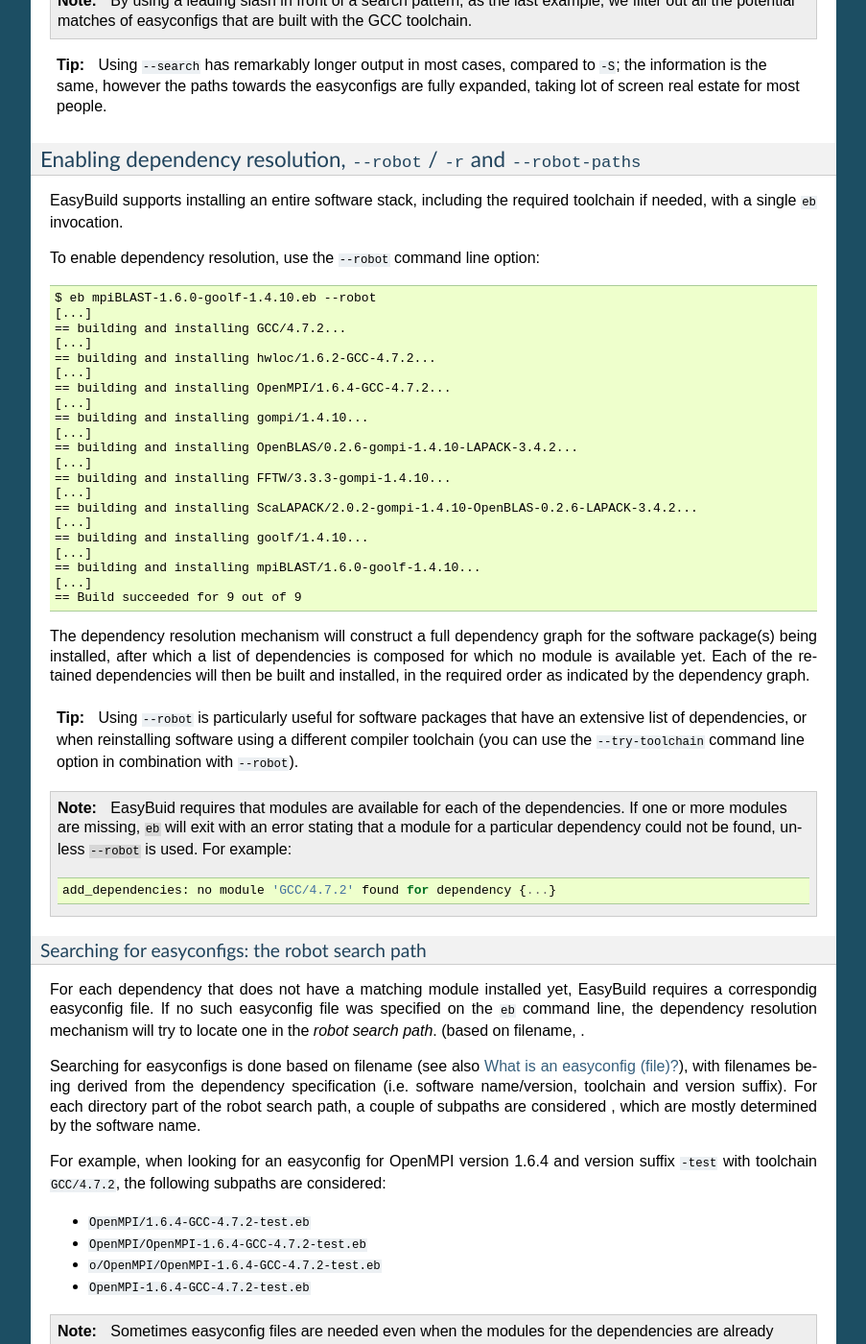
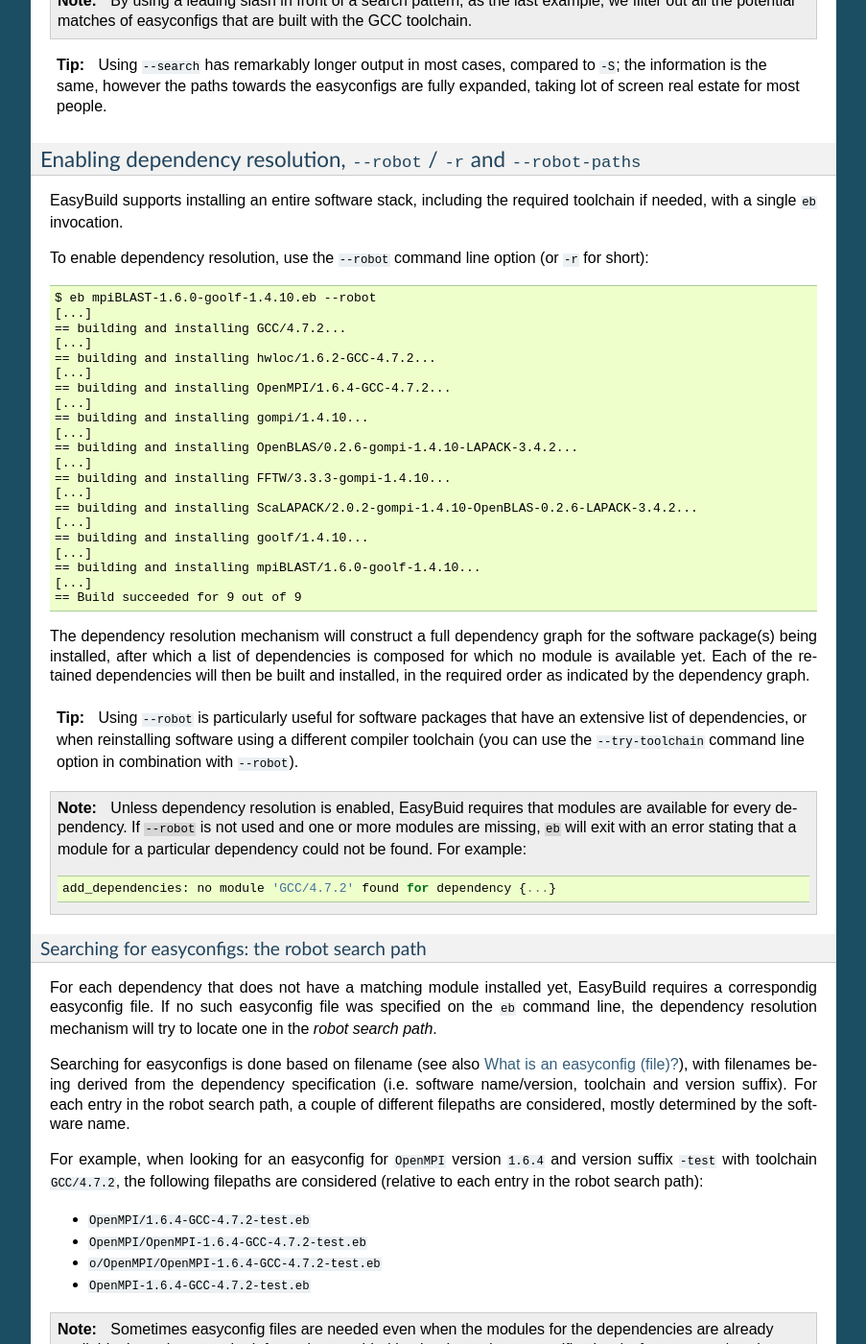
Before and after one commit to easybuilders/easybuild, a Sphinx documentation site: the page built from docs/Using_the_EasyBuild_command_line.rst, in a window 1280 px wide and 1400 px high, scrolled down 5456 px. Shown: the whole window at 96% size, without its empty margins (198-1101 px from the left). Built offline with Sphinx 7.4.7, drawn with Linux system fonts in a browser that asks for light colours; some of the changed text lies outside the part shown.

Commit message:
fix remarks

```diff
--- a/docs/Using_the_EasyBuild_command_line.rst
+++ b/docs/Using_the_EasyBuild_command_line.rst
@@ -308,7 +308,7 @@
 EasyBuild supports installing an entire software stack, including the required toolchain
 if needed, with a single ``eb`` invocation.
 
-To enable dependency resolution, use the ``--robot`` command line option::
+To enable dependency resolution, use the ``--robot`` command line option (or ``-r`` for short)::
 
   $ eb mpiBLAST-1.6.0-goolf-1.4.10.eb --robot
   [...]
@@ -341,9 +341,9 @@
   or when reinstalling software using a different compiler toolchain
   (you can use the ``--try-toolchain`` command line option in combination with ``--robot``).
 
-.. note:: EasyBuid requires that modules are available for each of the dependencies. If one or more modules are missing,
-  ``eb`` will exit with an error stating that a module for a particular dependency could not be found, unless
-  ``--robot`` is used. For example::
+.. note:: Unless dependency resolution is enabled, EasyBuid requires that modules are available for every dependency.
+  If ``--robot`` is not used and one or more modules are missing, ``eb`` will exit with an error stating that a module
+  for a particular dependency could not be found. For example::
 
     add_dependencies: no module 'GCC/4.7.2' found for dependency {...}
 
@@ -352,11 +352,14 @@
 
 For each dependency that does not have a matching module installed yet, EasyBuild requires a correspondig easyconfig
 file. If no such easyconfig file was specified on the ``eb`` command line, the dependency resolution mechanism will try
-to locate one in the `robot search path`. (based on filename, .
+to locate one in the `robot search path`.
 
-Searching for easyconfigs is done based on filename (see also :ref:`what_is_an_easyconfig`), with filenames being derived from the dependency specification (i.e. software name/version, toolchain and version suffix). For each directory part of the robot search path, a couple of subpaths are considered , which are mostly determined by the software name.
+Searching for easyconfigs is done based on filename (see also :ref:`what_is_an_easyconfig`), with filenames being derived
+from the dependency specification (i.e. software name/version, toolchain and version suffix). For each entry in the robot
+search path, a couple of different filepaths are considered, mostly determined by the software name.
 
-For example, when looking for an easyconfig for OpenMPI version 1.6.4 and version suffix ``-test`` with toolchain ``GCC/4.7.2``, the following subpaths are considered:
+For example, when looking for an easyconfig for ``OpenMPI`` version ``1.6.4`` and version suffix ``-test`` with toolchain
+``GCC/4.7.2``, the following filepaths are considered (relative to each entry in the robot search path):
 
 * ``OpenMPI/1.6.4-GCC-4.7.2-test.eb``
 * ``OpenMPI/OpenMPI-1.6.4-GCC-4.7.2-test.eb``
@@ -392,21 +395,22 @@
 +++++++++++++++++++++++++
 
 By default, EasyBuild will only include the collection of easyconfig files that is part of the EasyBuild installation
-in the robot search path. More specifically, only directories listed in the `Python search path` (partially specified by the
-``$PYTHONPATH`` environment variable) that contain a subdirectory named ``easybuild/easyconfigs`` are considered part
-of the robot search path (in the order they are encountered).
+in the robot search path. More specifically, only directories listed in the `Python search path` (partially specified
+by the ``$PYTHONPATH`` environment variable) that contain a subdirectory named ``easybuild/easyconfigs`` are considered
+part of the robot search path (in the order they are encountered).
 
 A constant named ``DEFAULT_ROBOT_PATHS`` is available that can be used (only) in EasyBuild configuration files to refer
-to the default robot search path. See :ref:`configuration_file_templates_constants` for more information on using constants in EasyBuild configuration files.
+to the default robot search path. For more information on using constants in EasyBuild configuration files, see
+:ref:`configuration_file_templates_constants`.
 
 
 Example use case
 ++++++++++++++++
 
-Wishlist:
+For example, say we want to configure EasyBuild to behave as follows w.r.t. the robot search path:
 
 * (always) prefer easyconfig files in the archive/repository over the ones that are included in the EasyBuild installation (i)
-* consider easyconfig files located in the current directory first or ``/tmp`` (in that order) before any others (ii)
+* consider easyconfig files located in the current directory or home directory first (in that order), before any others (ii)
 
 Matching setup:
 
```
Also changed, not shown: other parts of docs/Using_the_EasyBuild_command_line.rst (+1 -1 lines).
